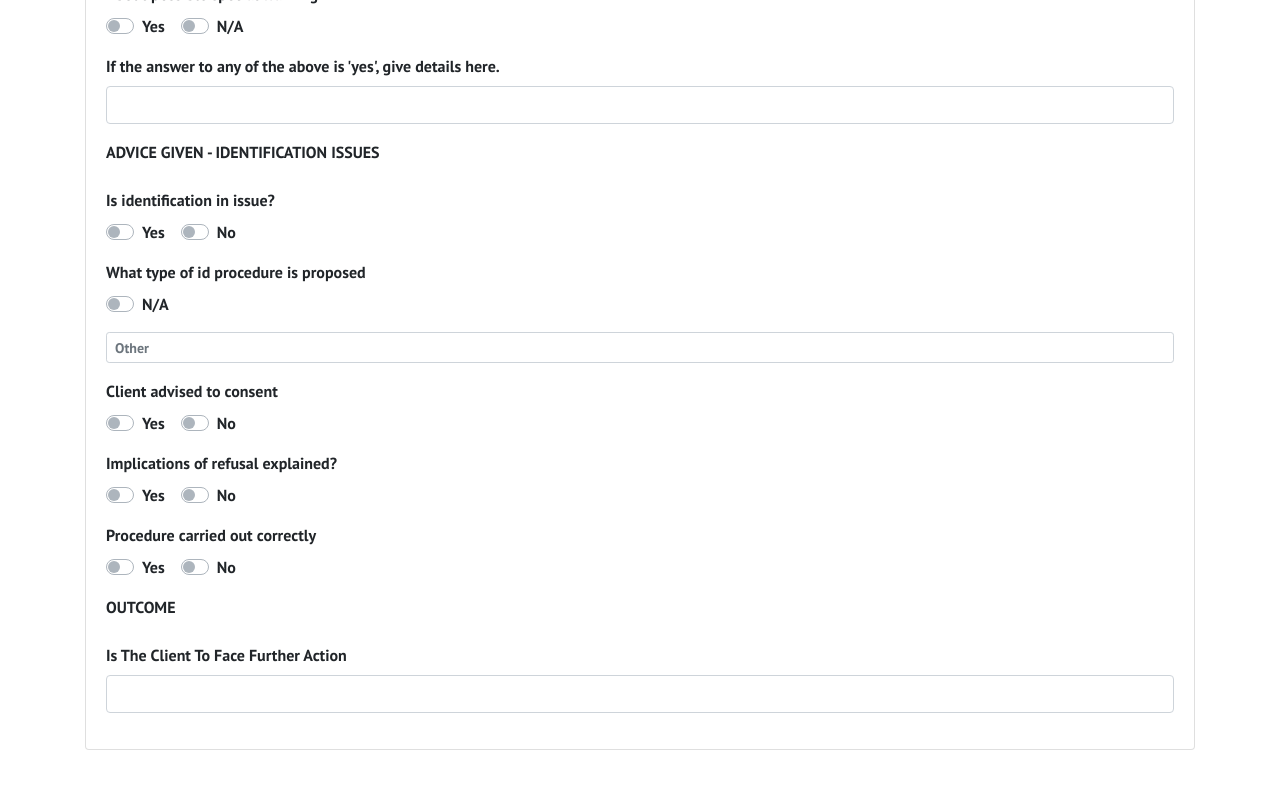
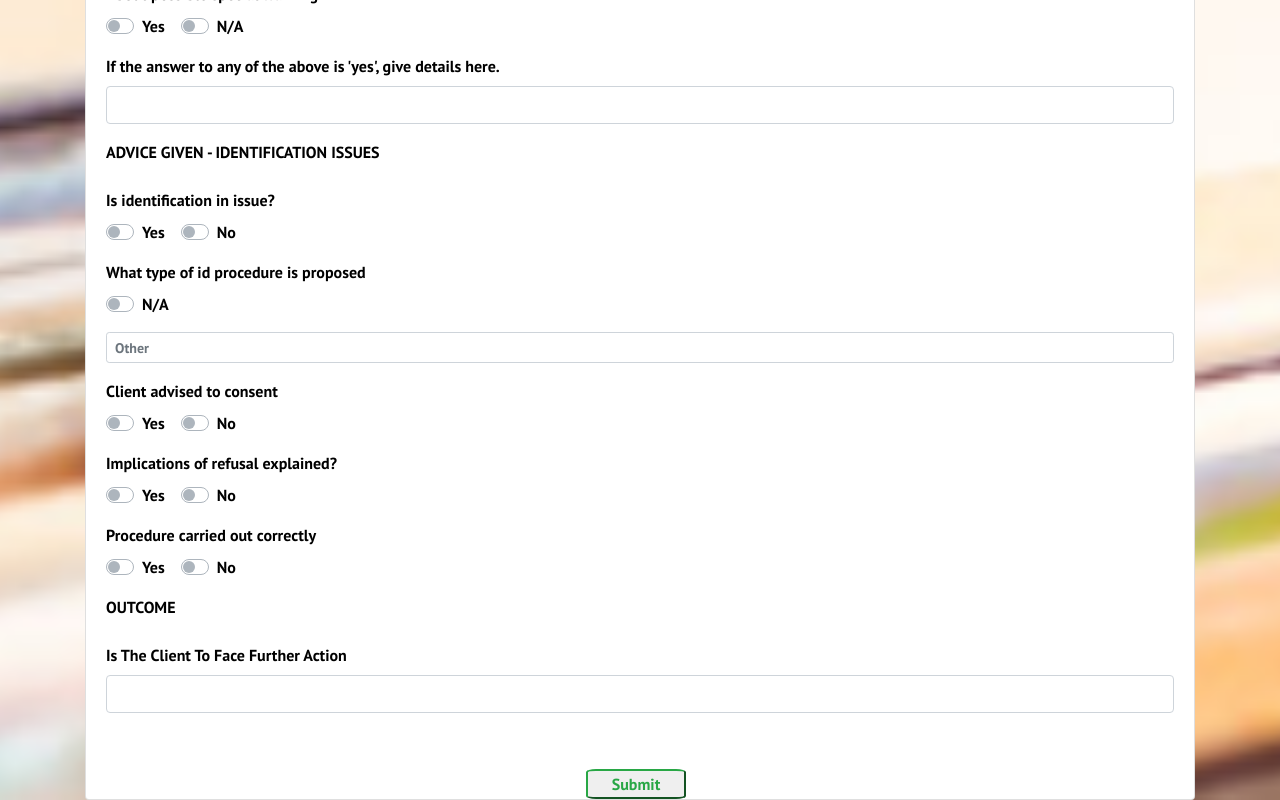
Before and after one commit to MadalinaC17/PSAdviser, a React (Create React App) app: page /briefingnotes in a window 1280 px wide. Shown: the part 2955-3755 px from the top of the page. Before the commit the page ends 3705 px from the top, so only its background shows below. Built offline with nearby package versions, Linux system fonts and the light colour scheme.

Commit message:
Buttons and Background

```diff
--- a/src/Components/DesignCSS/Forms.css
+++ b/src/Components/DesignCSS/Forms.css
@@ -10,8 +10,29 @@
 
   }
 
+  .notes {
+    background-image: url('../../Imagesps/clientheader.png');
+    background-position: center;
+    background-size: cover;
+    background-attachment: scroll;
 
 
+    background-repeat: no-repeat;
+    color: rgb(0, 0, 0);
+
+  }
+
+
+.buttonp
+{
+  position: center;
+  margin-top: 20px;
+  margin-left: 500px;
+  border-radius: 10%;
+  width: 100px; ;
+  height: 30px;
+
+}
 .style {
   background-color: lightblue;
   width: 110px;
--- a/src/Components/Forms/FormBriefingNotes.js
+++ b/src/Components/Forms/FormBriefingNotes.js
@@ -1,9 +1,11 @@
 import React from "react";
 import "../DesignCSS/Forms.css";
 import { Container } from 'react-bootstrap';
+import '../DesignCSS/Forms.css';
 
 export default function FormBriefingNotes() {
   return (
+    <div className = "notes">
     <Container>
     <div class="card">
       <div class="card-header">BRIEFING NOTES</div>
@@ -946,7 +948,10 @@ export default function FormBriefingNotes() {
           </div>
         </form>
       </div>
+      <button type="button" class="buttonp btn-outline-success ">Submit</button>
     </div>
+
     </Container>
+    </div>
   );
 }
--- a/src/Components/Forms/FormcontentClient.js
+++ b/src/Components/Forms/FormcontentClient.js
@@ -723,7 +723,9 @@ export default function FormcontentClient() {
           </form>
         </div>
       </div>
+      <button type="button" class="buttonp btn-outline-success ">Submit</button>
     </div>
+
     </Container>
   </div>
   );
--- a/src/Components/Forms/FormsPolice.js
+++ b/src/Components/Forms/FormsPolice.js
@@ -1,10 +1,12 @@
 import React from "react";
 import { Container } from 'react-bootstrap';
+import '../DesignCSS/Forms.css';
 
 export default function FormsPolice() {
   return (
+    <div className="police">
     <Container>
-    <div className="police">
+
       <div class="card">
         <div class="card-header">CONTACT AND ATTENDANCE DETAILS</div>
         <div class="card-body">
@@ -559,8 +561,12 @@ export default function FormsPolice() {
             </div>
           </form>
         </div>
+        <button type="button" class="buttonp btn-outline-success ">Submit</button>
       </div>
+      </Container>
     </div>
-    </Container>
+
+
+
   );
 }
```
